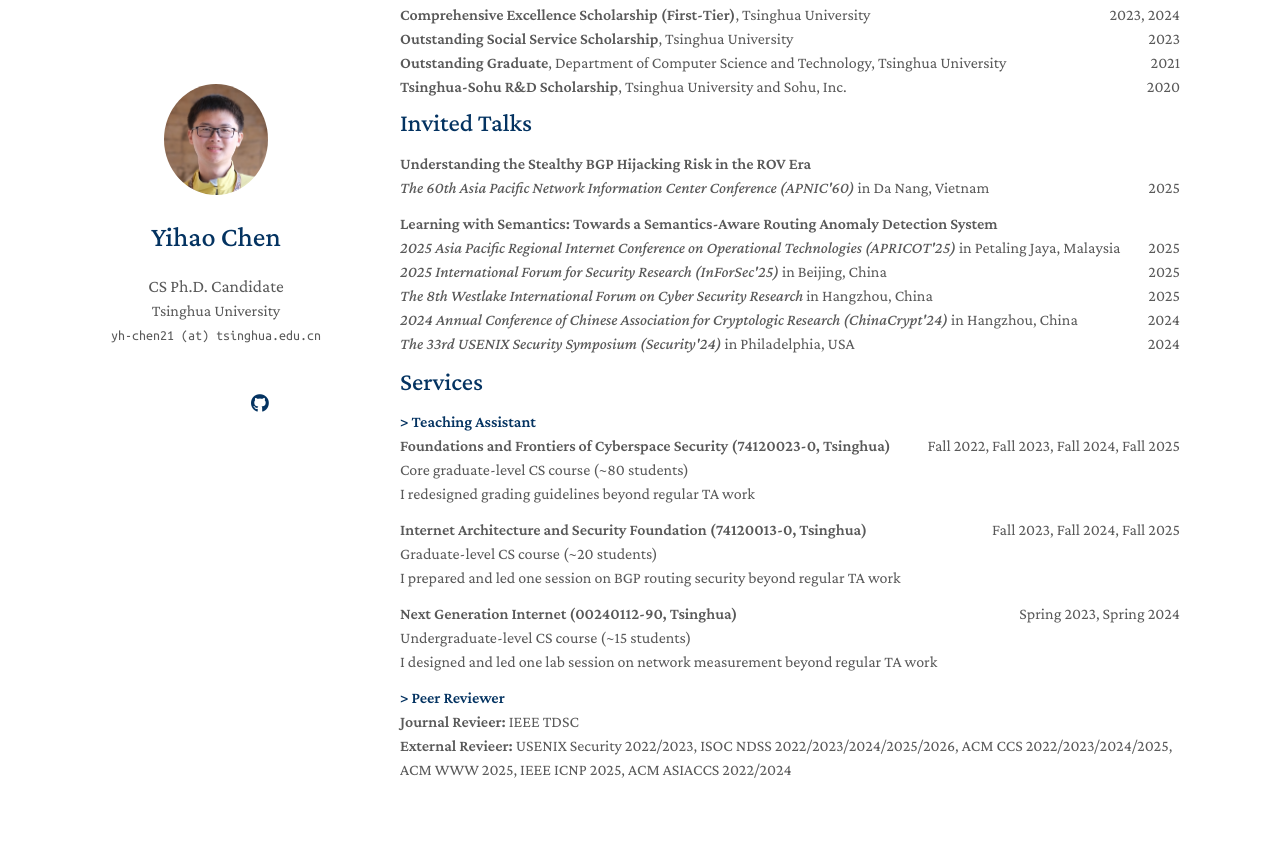
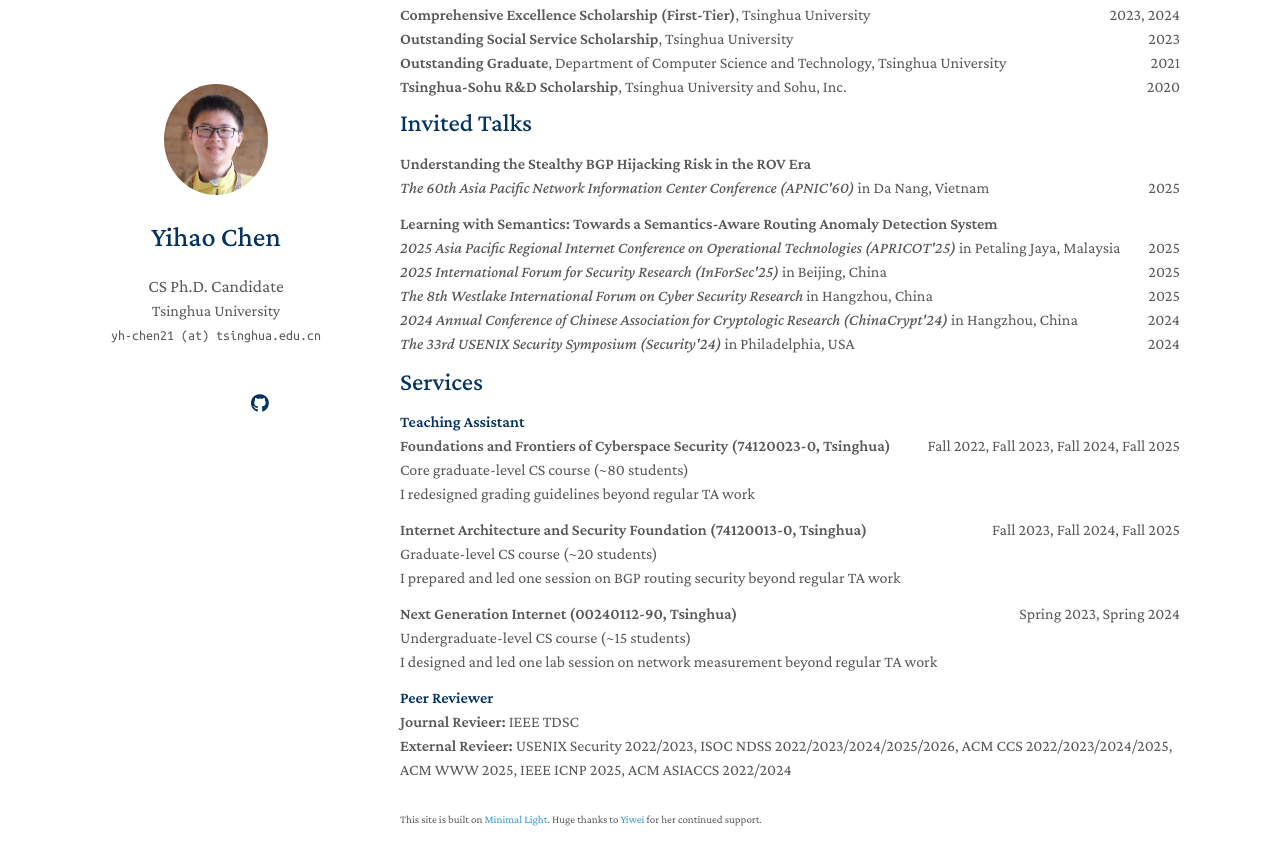
Before and after one commit to PorcupineAndrew/homepage, a Jekyll site: the page built from index.md, in a window 1280 px wide and 900 px high, scrolled down 2169 px. Shown: the top 865 px of the window. Built offline with Jekyll 4.4.1, drawn with Linux system fonts in a browser that asks for light colours; a style sheet for code colours, icons or effects is not loaded; our own code applies the rules of GitHub Pages for plain Markdown files.

Commit message:
update about me

```diff
--- a/_config.yml
+++ b/_config.yml
@@ -26,7 +26,7 @@
 
 # Footnote
 # You may use the option to disable the footnote, "Powered by Jekyll and Minimal Light theme."
-enable_footnote: false
+enable_footnote: true
 
 # Auto Dark Mode
 # You may use the option to disable the automatic dark theme
--- a/_includes/services.md
+++ b/_includes/services.md
@@ -1,6 +1,6 @@
 ## Services
 
-<h4 style="margin:0 ;">> Teaching Assistant</h4>
+<h4 style="margin: 0;">Teaching Assistant</h4>
 
 <div style="margin-bottom: 12px;">
   <div style="margin: 0; display: flex; justify-content: space-between; align-items: center;">
@@ -29,7 +29,7 @@
   <p style="margin-bottom: 0;">I designed and led one lab session on network measurement beyond regular TA work</p>
 </div>
 
-<h4 style="margin:0 ;">> Peer Reviewer</h4>
+<h4 style="margin: 0;">Peer Reviewer</h4>
 
 <p style="margin-bottom: 0;"><b>Journal Revieer:</b> IEEE TDSC</p>
 <p style="margin-bottom: 0;"><b>External Revieer:</b> USENIX Security 2022/2023, ISOC NDSS 2022/2023/2024/2025/2026, ACM CCS 2022/2023/2024/2025, ACM WWW 2025, IEEE ICNP 2025, ACM ASIACCS 2022/2024</p>
--- a/_layouts/homepage.html
+++ b/_layouts/homepage.html
@@ -101,7 +101,7 @@
       <br>
 
       {% if site.enable_footnote %}
-      <p><small>Powered by Jekyll and <a href="https://github.com/yaoyao-liu/minimal-light" target="_blank" rel="noopener">Minimal Light</a> theme.</small></p>
+      <p><small>This site is built on <a href="https://github.com/yaoyao-liu/minimal-light">Minimal Light</a>. Huge thanks to <a href="https://m1-llie.github.io/">Yiwei</a> for her continued support.</small></p>
       {% endif %}
 
       </section>
```
